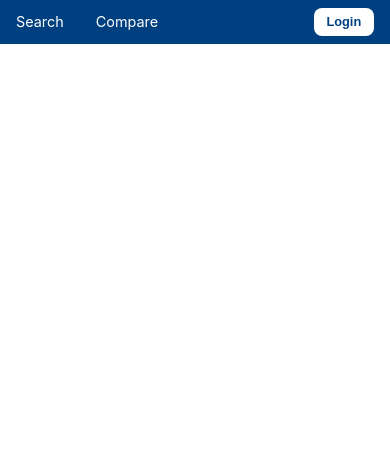
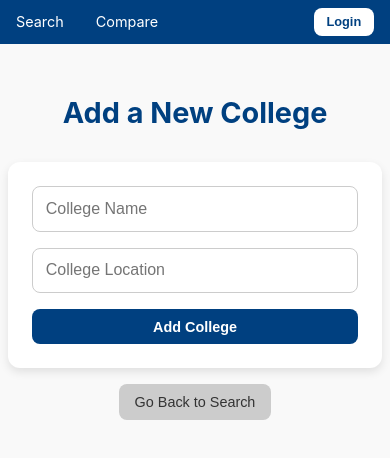
Before and after one commit to upmanyu-nishant/RateMyCollege, a React (Create React App) app in the folder ratemycollege/: page /add/college in a window 390 px wide. Shown: the top 458 px of the page. Built offline with nearby package versions, Linux system fonts and the light colour scheme.

Commit message:
added AddCollegePage

```diff
--- a/ratemycollege/src/App.js
+++ b/ratemycollege/src/App.js
@@ -9,6 +9,7 @@
 import ComparePage from './pages/ComparePage';
 import LoginPage from './pages/LoginPage';
 import RatingsPage from './pages/RatingsPage';
+import AddCollegePage from './pages/AddCollegePage';
 
 const Layout = ({ children }) => {
   const location = useLocation();
@@ -36,6 +37,7 @@
             <Layout>
               <Routes>
                 <Route path="/" element={<SearchPage />} />
+                <Route path="/add/college" element={<AddCollegePage />} />
                 <Route path="/results" element={<ResultsPage />} />
                 <Route path="/dashboard" element={<Dashboard />} />
                 <Route path="/university/:id" element={<UniversityProfile />} />
--- /dev/null
+++ b/ratemycollege/src/pages/AddCollegePage.js
@@ -0,0 +1,65 @@
+import React, { useState } from 'react';
+import { useNavigate } from 'react-router-dom';
+import { addCollege } from '../services/api'; // API to add college
+import '../styles/AddCollegePage.css';
+
+const AddCollegePage = () => {
+  const [formData, setFormData] = useState({ name: '', location: '', description: '' });
+  const [successMessage, setSuccessMessage] = useState('');
+  const [errorMessage, setErrorMessage] = useState('');
+  const navigate = useNavigate();
+
+  const handleInputChange = (e) => {
+    const { name, value } = e.target;
+    setFormData((prev) => ({ ...prev, [name]: value }));
+  };
+
+  const handleSubmit = async (e) => {
+    e.preventDefault();
+    setErrorMessage('');
+    setSuccessMessage('');
+
+    try {
+      await addCollege(formData);
+      setSuccessMessage('College added successfully!');
+      setFormData({ name: '', location: '', description: '' });
+    } catch (err) {
+      setErrorMessage('Failed to add college. Please try again.');
+      console.error(err);
+    }
+  };
+
+  return (
+    <div className="add-college-page">
+      <h1 className="add-college-title">Add a New College</h1>
+      <form className="add-college-form" onSubmit={handleSubmit}>
+        <input
+          type="text"
+          name="name"
+          placeholder="College Name"
+          value={formData.name}
+          onChange={handleInputChange}
+          required
+        />
+        <input
+          type="text"
+          name="location"
+          placeholder="College Location"
+          value={formData.location}
+          onChange={handleInputChange}
+          required
+        />
+        <button type="submit" className="submit-button">
+          Add College
+        </button>
+      </form>
+      {successMessage && <p className="success-message">{successMessage}</p>}
+      {errorMessage && <p className="error-message">{errorMessage}</p>}
+      <button onClick={() => navigate('/')} className="back-button">
+        Go Back to Search
+      </button>
+    </div>
+  );
+};
+
+export default AddCollegePage;
--- a/ratemycollege/src/pages/ComparePage.js
+++ b/ratemycollege/src/pages/ComparePage.js
@@ -1,5 +1,5 @@
-import React, { useState, useEffect, useCallback } from 'react';
-import { useNavigate, useLocation } from 'react-router-dom';
+import React, { useState, useCallback } from 'react';
+import {  useLocation } from 'react-router-dom';
 import { fetchCollegeById, searchColleges } from '../services/api'; // Use searchColleges for search
 import '../styles/ComparePage.css';
 
@@ -36,7 +36,7 @@
   const [searchQuery2, setSearchQuery2] = useState('');
   const [suggestions1, setSuggestions1] = useState([]);
   const [suggestions2, setSuggestions2] = useState([]);
-
+// eslint-disable-next-line
   const fetchSuggestions = useCallback(
     debounce(async (query, setSuggestions) => {
       if (query.length > 1) {
--- a/ratemycollege/src/pages/ResultsPage.js
+++ b/ratemycollege/src/pages/ResultsPage.js
@@ -15,6 +15,7 @@
       navigate('/'); // Redirect if no results
     }
   }, [results, navigate]);
+
   if (!results.length) {
     return (
       <div className="results-page">
@@ -43,6 +44,12 @@
           </Link>
         ))}
       </div>
+      <div className="add-college-option">
+        <p>Don't see your college?</p>
+        <Link to="/add/college" className="add-college-link">
+          Add it here
+        </Link>
+      </div>
     </div>
   );
 };
--- a/ratemycollege/src/pages/SearchPage.js
+++ b/ratemycollege/src/pages/SearchPage.js
@@ -21,8 +21,9 @@
   const [isLoading, setIsLoading] = useState(false);
   const [error, setError] = useState('');
   const navigate = useNavigate();
-// eslint-disable-next-line
-     const fetchSuggestions = useCallback(
+
+  // eslint-disable-next-line
+  const fetchSuggestions = useCallback(
     debounce(async (query, type) => {
       if (query.length > 1) {
         try {
@@ -41,9 +42,8 @@
         if (type === 'location') setLocationSuggestions([]);
       }
     }, 300),
-    [] // The dependency array is empty because debounce and searchColleges are static
+    []
   );
-
 
   const handleSearch = async (e) => {
     e.preventDefault();
@@ -78,7 +78,6 @@
         <div className="search-content">
           <h1 className="search-title">Search for Colleges by Name or Location</h1>
           <form onSubmit={handleSearch} className="search-form">
-            {/* Name Input */}
             <div className="input-wrapper">
               <input
                 className="search-input"
@@ -107,8 +106,6 @@
                 </div>
               )}
             </div>
-
-            {/* Location Input */}
             <div className="input-wrapper">
               <input
                 className="search-input"
@@ -142,7 +139,20 @@
               {isLoading ? 'Searching...' : 'Search'}
             </button>
           </form>
-          {error && <p className="error-message">{error}</p>}
+          {error && (
+            <div className="error-section">
+              <p className="error-message">{error}</p>
+              <p className="add-college-link">
+                <span>Did not find your college? </span>
+                <button
+                  className="add-college-button"
+                  onClick={() => navigate('/add/college')}
+                >
+                  Add it here
+                </button>
+              </p>
+            </div>
+          )}
         </div>
       </div>
     </div>
--- /dev/null
+++ b/ratemycollege/src/styles/AddCollegePage.css
@@ -0,0 +1,114 @@
+/* AddCollegePage.css */
+
+.add-college-page {
+    display: flex;
+    flex-direction: column;
+    align-items: center;
+    justify-content: flex-start;
+    min-height: 100vh;
+    background-color: #f9f9f9;
+    padding: 2rem;
+  }
+
+  .add-college-title {
+    font-size: 2rem;
+    font-weight: bold;
+    margin-bottom: 2rem;
+    color: #004080;
+  }
+
+  .add-college-form {
+    background: white;
+    box-shadow: 0px 4px 10px rgba(0, 0, 0, 0.1);
+    border-radius: 12px;
+    padding: 2rem;
+    width: 100%;
+    max-width: 500px;
+    display: flex;
+    flex-direction: column;
+    gap: 1.5rem;
+  }
+
+  .add-college-form input,
+  .add-college-form textarea {
+    width: 100%;
+    padding: 0.8rem;
+    font-size: 1rem;
+    border: 1px solid #ccc;
+    border-radius: 8px;
+    box-sizing: border-box;
+  }
+
+  .add-college-form textarea {
+    resize: none;
+  }
+
+  .add-college-form input:focus,
+  .add-college-form textarea:focus {
+    outline: none;
+    border-color: #004080;
+    box-shadow: 0 0 4px rgba(0, 64, 128, 0.5);
+  }
+
+  .submit-button {
+    background-color: #004080;
+    color: white;
+    border: none;
+    padding: 0.8rem 1.2rem;
+    border-radius: 8px;
+    font-size: 1rem;
+    font-weight: bold;
+    cursor: pointer;
+    transition: background-color 0.3s ease;
+  }
+
+  .submit-button:hover {
+    background-color: #003366;
+  }
+
+  .success-message {
+    color: #22c55e; /* Green for success */
+    font-size: 1rem;
+    font-weight: bold;
+    margin-top: 1rem;
+  }
+
+  .error-message {
+    color: #f87171; /* Red for error */
+    font-size: 1rem;
+    font-weight: bold;
+    margin-top: 1rem;
+  }
+
+  .back-button {
+    background-color: #ccc;
+    color: #333;
+    border: none;
+    padding: 0.8rem 1.2rem;
+    border-radius: 8px;
+    font-size: 1rem;
+    cursor: pointer;
+    margin-top: 1rem;
+    transition: background-color 0.3s ease;
+  }
+
+  .back-button:hover {
+    background-color: #bbb;
+  }
+
+  @media (max-width: 768px) {
+    .add-college-form {
+      padding: 1.5rem;
+      gap: 1rem;
+    }
+
+    .add-college-title {
+      font-size: 1.8rem;
+    }
+
+    .submit-button,
+    .back-button {
+      font-size: 0.9rem;
+      padding: 0.6rem 1rem;
+    }
+  }
```
Also changed, not shown: 1 other file (tests, documents, lock files or other folders).
